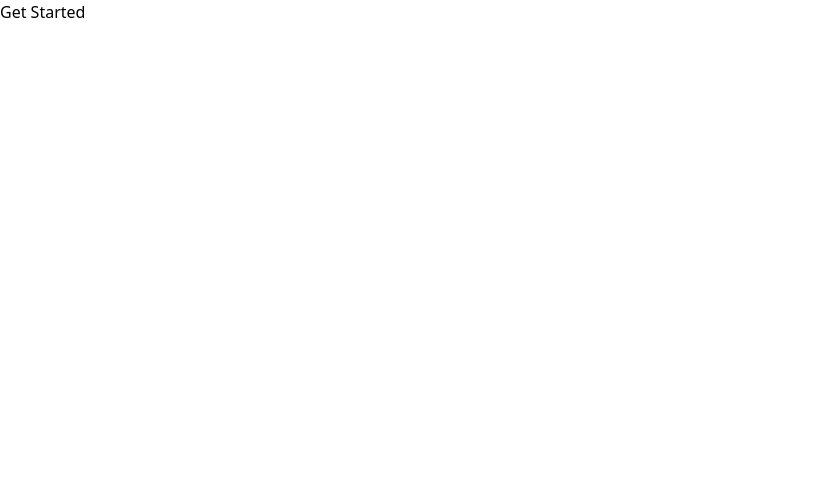
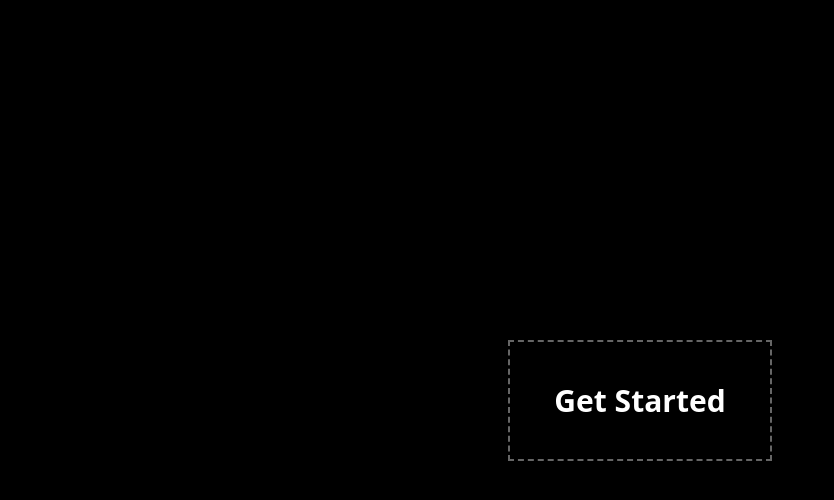
Before and after one commit to ABHAY-100/evnt, a Next.js app: page / in a window 1280 px wide. Shown: the top 500 px of the page, without its empty margins (0-834 px from the left). Built offline with nearby package versions, Linux system fonts and the light colour scheme.

Commit message:
made get-sta..

```diff
--- a/app/page.tsx
+++ b/app/page.tsx
@@ -1,7 +1,22 @@
+"use client"; // Required for client-side components
+
+import { useRouter } from 'next/navigation';
+
 export default function Home() {
+  const router = useRouter();
+
+  const handleClick = () => {
+    router.push('/dashboard');
+  };
+
   return (
-    <div>
-      <button>Get Started</button>
+    <div className="bg-black w-full h-screen text-white flex justify-center items-center">
+      <button
+        onClick={handleClick}
+        className="text-[30px] font-bold py-[36px] px-[44px] border-2 border-dashed border-white/[.4] hover:border-white ease-in-out transition"
+      >
+        Get Started
+      </button>
     </div>
   );
 }
```
